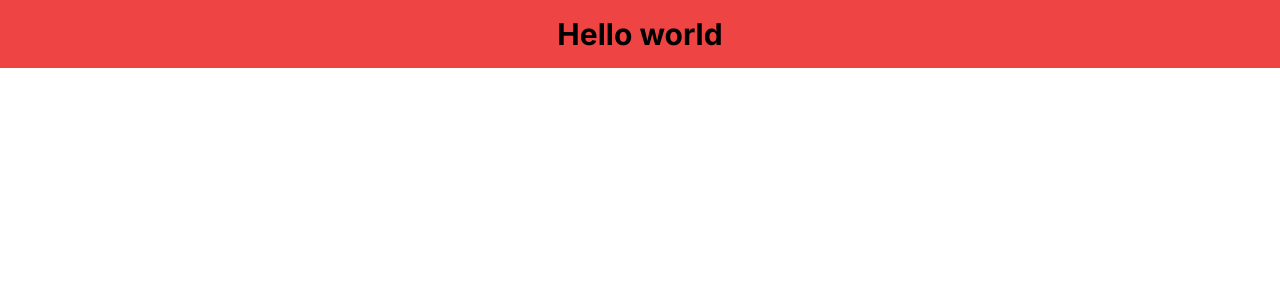
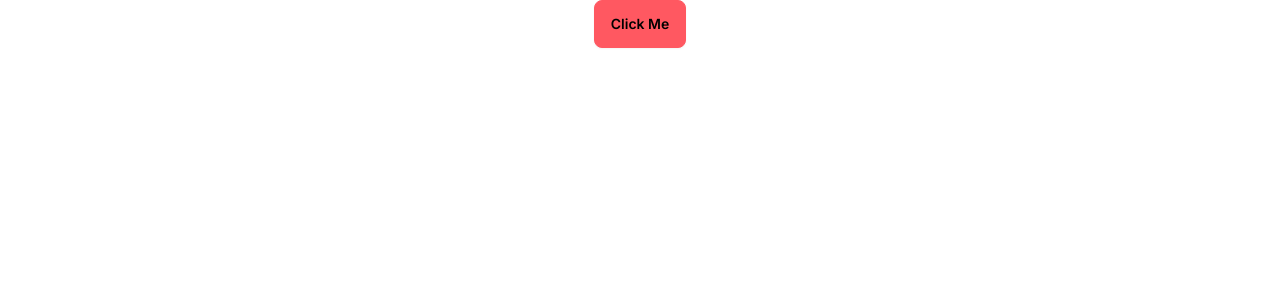
Before and after one commit to MezoAli/next-14-tutorilas, a Next.js app: page / in a window 1280 px wide. Shown: the top 300 px of the page. Built offline with nearby package versions, Linux system fonts and the light colour scheme.

Commit message:
installing daisyUi along with tailwind

```diff
--- a/app/page.js
+++ b/app/page.js
@@ -1,5 +1,5 @@
 export default function Home() {
   return (
-    <p className="text-center p-4 bg-red-500 text-3xl font-bold">Hello world</p>
+    <button className="btn btn-error block text-center m-auto">Click Me</button>
   );
 }
--- a/package.json
+++ b/package.json
@@ -9,12 +9,13 @@
     "lint": "next lint"
   },
   "dependencies": {
+    "next": "14.1.0",
     "react": "^18",
-    "react-dom": "^18",
-    "next": "14.1.0"
+    "react-dom": "^18"
   },
   "devDependencies": {
     "autoprefixer": "^10.0.1",
+    "daisyui": "^4.6.1",
     "postcss": "^8",
     "tailwindcss": "^3.3.0"
   }
--- a/tailwind.config.js
+++ b/tailwind.config.js
@@ -14,5 +14,5 @@ module.exports = {
       },
     },
   },
-  plugins: [],
+  plugins: [require("daisyui")],
 };
```
Also changed, not shown: 1 other file (tests, documents, lock files or other folders).
